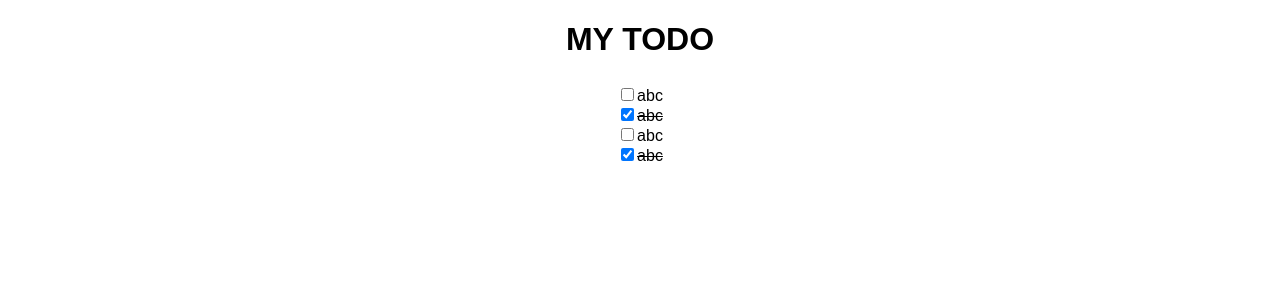
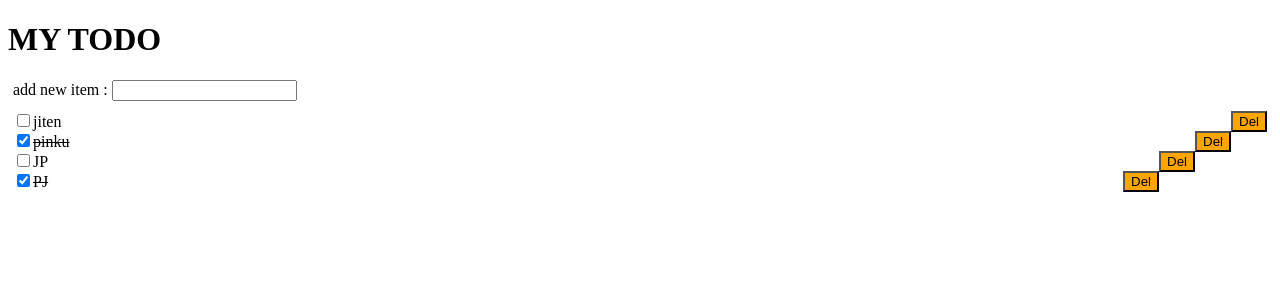
Before and after one commit to jitendra19/react-todo, a React (Create React App) app: page / in a window 1280 px wide. Shown: the top 300 px of the page. Built offline with nearby package versions, Linux system fonts and the light colour scheme.

Commit message:
more functionality on todo

```diff
--- a/public/index.html
+++ b/public/index.html
@@ -1,16 +1,23 @@
 <!DOCTYPE html>
 <html lang="en">
-
   <head>
-	<meta charset="utf-8">
-	<meta name="viewport" content="width=device-width, initial-scale=1, shrink-to-fit=no">
-	<meta name="theme-color" content="#000000">
+    <meta charset="utf-8" />
+    <meta
+      name="viewport"
+      content="width=device-width, initial-scale=1, shrink-to-fit=no"
+    />
+    <meta name="theme-color" content="#000000" />
     <!--
       manifest.json provides metadata used when your web app is added to the
       homescreen on Android. See https://developers.google.com/web/fundamentals/engage-and-retain/web-app-manifest/
     -->
-	<link rel="manifest" href="%PUBLIC_URL%/manifest.json">
-	<link rel="shortcut icon" href="%PUBLIC_URL%/favicon.ico">
+    <link
+      rel="stylesheet"
+      href="http://maxcdn.bootstrapcdn.com/font-awesome/4.7.0/css/font-awesome.min.css"
+      type="text/css"
+    />
+    <link rel="manifest" href="%PUBLIC_URL%/manifest.json" />
+    <link rel="shortcut icon" href="%PUBLIC_URL%/favicon.ico" />
     <!--
       Notice the use of %PUBLIC_URL% in the tags above.
       It will be replaced with the URL of the `public` folder during the build.
@@ -39,5 +46,4 @@
       To create a production bundle, use `npm run build` or `yarn build`.
     -->
   </body>
-
 </html>
--- a/src/App.js
+++ b/src/App.js
@@ -1,44 +1,60 @@
 import React from "react";
-
 import "./styles.css";
-
 const todoData = [
   {
     id: "1",
-    title: "abc",
+    title: "jiten",
     done: false
   },
   {
     id: "2",
-    title: "abc",
+    title: "pinku",
     done: true
   },
   {
     id: "3",
-    title: "abc",
+    title: "JP",
     done: false
   },
   {
     id: "4",
-    title: "abc",
+    title: "PJ",
     done: true
   }
 ];
-
 export default function App() {
   const [list1, setlist1] = React.useState(todoData);
+  const newValueRef = React.useRef(null);
   const togglecheckbox = (item) => {
     const index = list1.findIndex((a) => a.id === item.id);
     const list2 = [...list1];
     list2[index].done = !list2[index].done;
     setlist1(list2);
   };
+  const deleteItem = (item) => {
+    const index = list1.findIndex((a) => a.id === item.id);
+    const list2 = [...list1];
+    list2.splice(index, 1);
+    setlist1(list2);
+  };
+  const addNewItem = (e) => {
+    const obj = {
+      id: list1.length + 1,
+      title: newValueRef.current.value,
+      done: false
+    };
+    setlist1([obj, ...list1]);
+    newValueRef.current.value = null;
+    e.preventDefault();
+  };
   return (
     <div className="App">
       <h1>MY TODO</h1>
+      <form style={{ margin: "5px" }} onSubmit={addNewItem}>
+        add new item : <input type="text" ref={newValueRef} />
+      </form>
       <div style={{ padding: "5px" }}>
         {list1 &&
-          list1.length &&
           list1.map((item) => {
             return (
               <div>
@@ -56,6 +72,16 @@ export default function App() {
                     {item.title}
                   </span>
                 </div>
+                <button
+                  style={{
+                    float: "right",
+                    background: "orange"
+                  }}
+                  onClick={(e) => deleteItem(item)}
+                >
+                  Del
+                  {/* Del <i class="fa fa-times"></i> */}
+                </button>
               </div>
             );
           })}
--- a/src/index.js
+++ b/src/index.js
@@ -1,5 +1,6 @@
 import { StrictMode } from "react";
 import ReactDOM from "react-dom";
+import "font-awesome/css/font-awesome.min.css";
 
 import App from "./App";
 
--- a/src/styles.css
+++ b/src/styles.css
@@ -1,8 +1,10 @@
-.App {
+/* .App {
   font-family: sans-serif;
   text-align: center;
-}
-
+} */
+/* body {
+  font-family: "Open Sans", sans-serif;
+} */
 .item {
   display: inline-block;
 }
```
Also changed, not shown: package.json (+11 -2 lines). Lines whose indentation alone changed are shown as unchanged.
